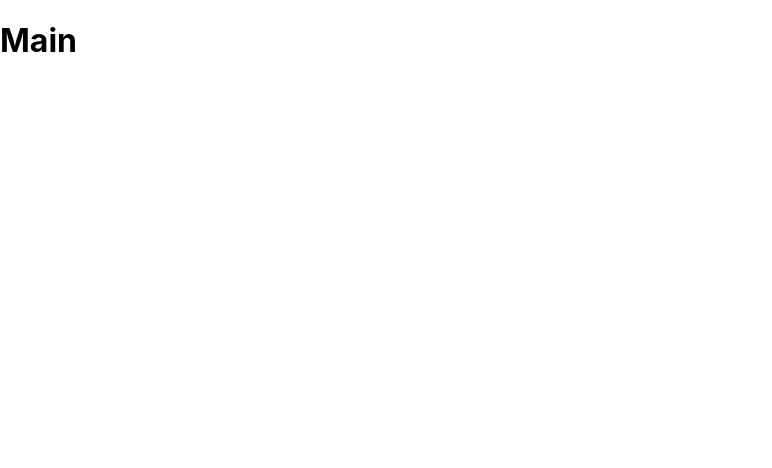
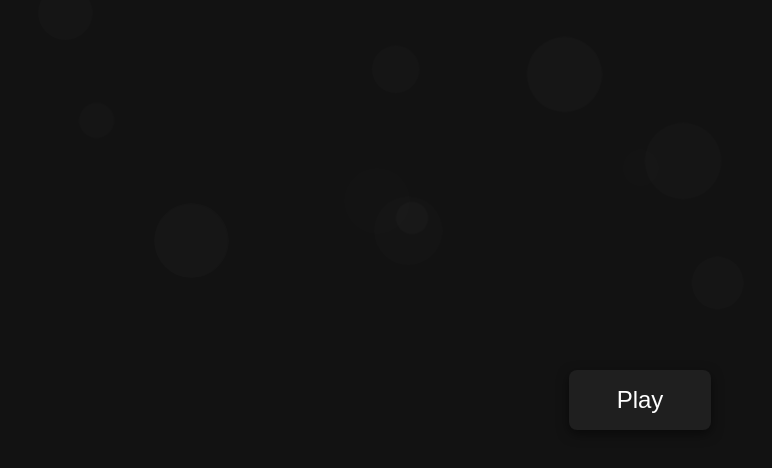
Before and after one commit to Middle1204/drager, a React (Create React App) app: page / in a window 1280 px wide. Shown: the top 468 px of the page, without its empty margins (0-772 px from the left). Built offline with nearby package versions, Linux system fonts and the light colour scheme.

Commit message:
main.jsx 간단한 내용 추가

```diff
--- a/package.json
+++ b/package.json
@@ -12,6 +12,7 @@
     "react-router": "^7.5.0",
     "react-router-dom": "^7.5.0",
     "react-scripts": "5.0.1",
+    "styled-components": "^6.1.17",
     "web-vitals": "^2.1.4"
   },
   "scripts": {
--- a/src/routes/main/main.jsx
+++ b/src/routes/main/main.jsx
@@ -1,12 +1,47 @@
-import React from 'react';
+import React, { useEffect, useState } from 'react';
+import { useNavigate } from 'react-router-dom';
+import * as S from './style';
 
-const main = () => {
+const Main = () => {
+  const navigate = useNavigate();
+
+  // 배경에 돌아다니는 원 갯수
+  const [circles, setCircles] = useState([]);
+
+  useEffect(() => {
+    const generateCircles = () => {
+      //원 생성 로직
+      const newCircles = Array.from({ length: 30 }, (_, i) => ({
+        id: i,
+        top: Math.random() * 100,
+        left: Math.random() * 100,
+        size: 30 + Math.random() * 50,
+        duration: 5 + Math.random() * 10,
+      }));
+      setCircles(newCircles);
+    };
+
+    generateCircles();
+  }, []);
+
+  const handleClick = () => {
+    navigate('/play');
+  };
+
   return (
-    <div>
-      <h1>Main</h1>
-
-    </div>
+    <S.Container>
+      {circles.map((circle) => (
+        <S.Circle
+          key={circle.id}
+          top={circle.top}
+          left={circle.left}
+          size={circle.size}
+          duration={circle.duration}
+        />
+      ))}
+      <S.PlayButton onClick={handleClick}>Play</S.PlayButton>
+    </S.Container>
   );
 };
 
-export default main;
+export default Main;
--- a/src/routes/main/style.js
+++ b/src/routes/main/style.js
@@ -0,0 +1,61 @@
+import styled, { keyframes } from 'styled-components';
+
+const float = keyframes`
+  0% {
+    transform: translate(0, 0);
+    opacity: 0.2;
+  }
+  50% {
+    transform: translate(20px, -20px);
+    opacity: 0.4;
+  }
+  100% {
+    transform: translate(0, 0);
+    opacity: 0.2;
+  }
+`;
+
+export const Container = styled.div`
+  position: relative;
+  height: 100vh;
+  background-color: #121212;
+  display: flex;
+  justify-content: center;
+  align-items: center;
+  overflow: hidden;
+`;
+
+export const PlayButton = styled.button`
+  position: relative;
+  z-index: 10;
+  background-color: #1f1f1f;
+  color: #ffffff;
+  font-size: 1.5rem;
+  padding: 1rem 3rem;
+  border: none;
+  border-radius: 8px;
+  cursor: pointer;
+  box-shadow: 0 4px 12px rgba(0, 0, 0, 0.5);
+  transition: background-color 0.2s, transform 0.1s;
+
+  &:hover {
+    background-color: #2c2c2c;
+    transform: scale(1.05);
+  }
+
+  &:active {
+    transform: scale(0.98);
+  }
+`;
+
+export const Circle = styled.div`
+  position: absolute;
+  top: ${({ top }) => top}%;
+  left: ${({ left }) => left}%;
+  width: ${({ size }) => size}px;
+  height: ${({ size }) => size}px;
+  background-color: rgba(255, 255, 255, 0.05);
+  border-radius: 50%;
+  animation: ${float} ${({ duration }) => duration}s ease-in-out infinite;
+  z-index: 1;
+`;
--- a/src/routes/play/play.jsx
+++ b/src/routes/play/play.jsx
@@ -1,7 +1,7 @@
 import React from 'react';
 
 const Play = () => {
-  return <div>Play</div>;
+  return <div>Play Page</div>;
 };
 
 export default Play;
```
Also changed, not shown: 1 other file (tests, documents, lock files or other folders).
